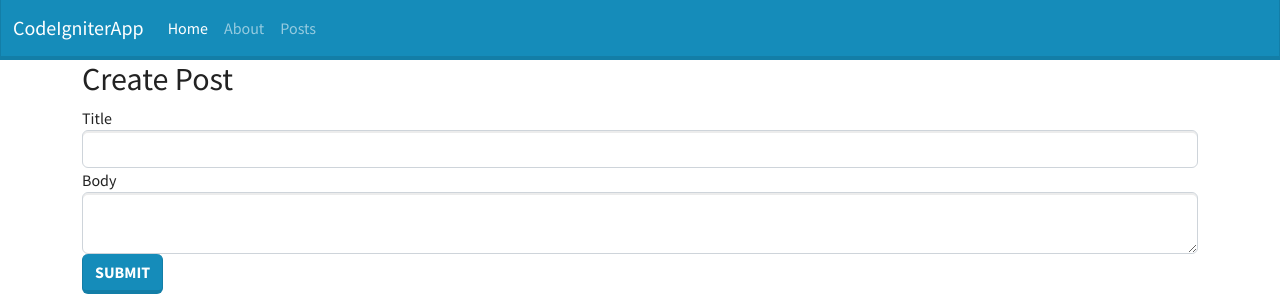
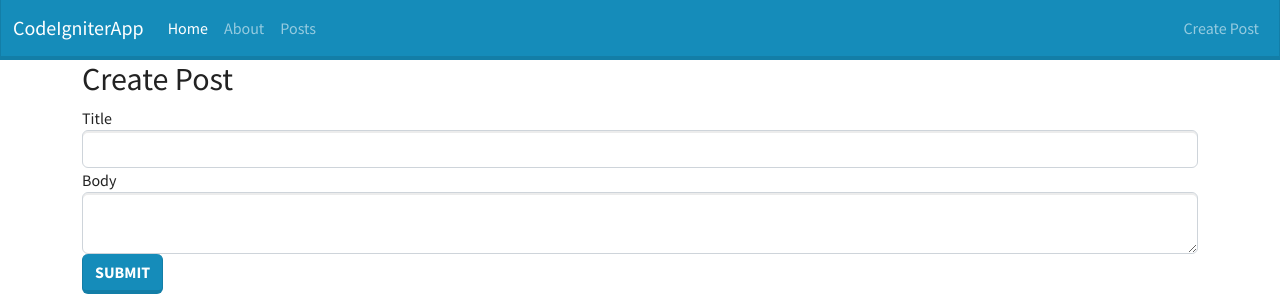
Before and after one commit to KhadijaMakkaoui/CodeIgniter-App, a CodeIgniter app: page /CodeIgniter-App/index.php/posts/create in a window 1280 px wide. Shown: the top 300 px of the page. Run offline with CodeIgniter, Linux system fonts and the light colour scheme.

Commit message:
Add link in navbar to create new post

```diff
--- a/application/views/templates/header.php
+++ b/application/views/templates/header.php
@@ -30,6 +30,11 @@
         </li>
 
       </ul>
+      <ul class="nav navbar-nav navbar-right">
+        <li class="nav-item">
+          <a href="<?php echo base_url();?>posts/create" class="nav-link">Create Post</a>
+        </li>
+      </ul>
 
     </div>
   </div>
```
